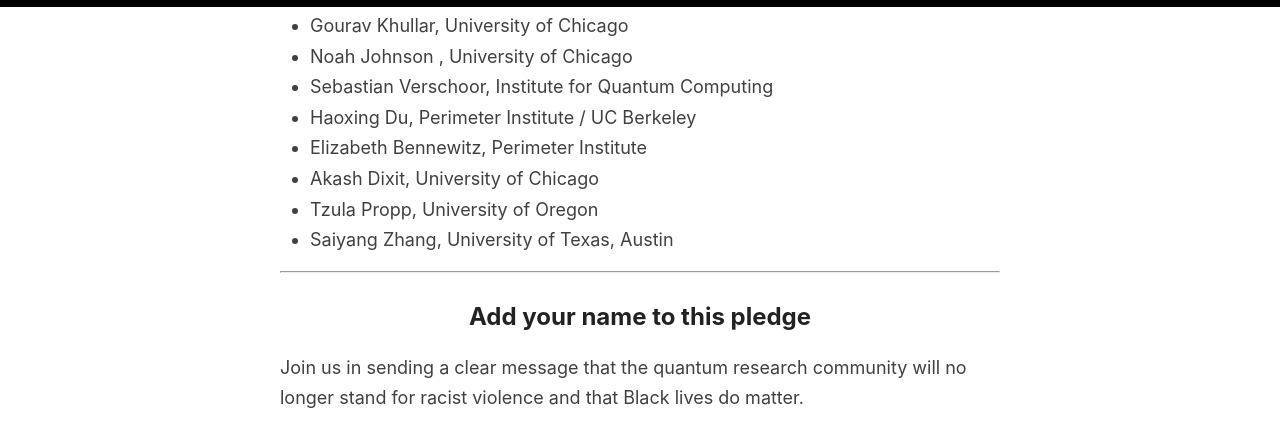
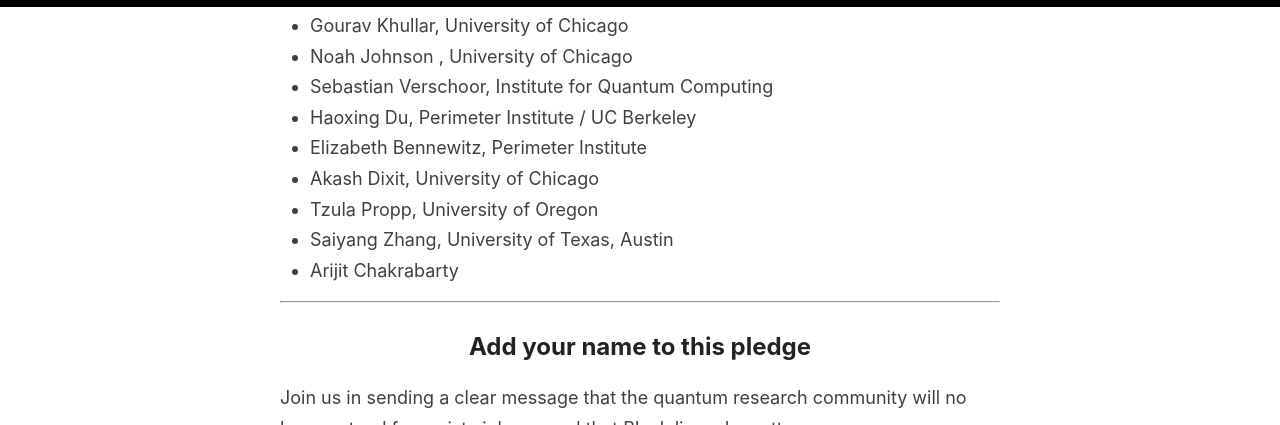
Before and after one commit to quantumforblacklives/quantumforblacklives.github.io, a Jekyll site: the page built from index.html, in a window 1280 px wide and 900 px high, scrolled down 4012 px, cut to the strip 0-425 px from the top of the window. Built offline with Jekyll 4.4.1, drawn with Linux system fonts in a browser that asks for light colours; the list of posts is cut into pages by our own code.

Commit message:
Add signature from Arijit Chakrabarty .

```diff
--- a/_includes/signatories.md
+++ b/_includes/signatories.md
@@ -33,3 +33,4 @@
 - Akash Dixit, University of Chicago
 - Tzula Propp, University of Oregon
 - Saiyang Zhang, University of Texas,  Austin
+- Arijit Chakrabarty
```
